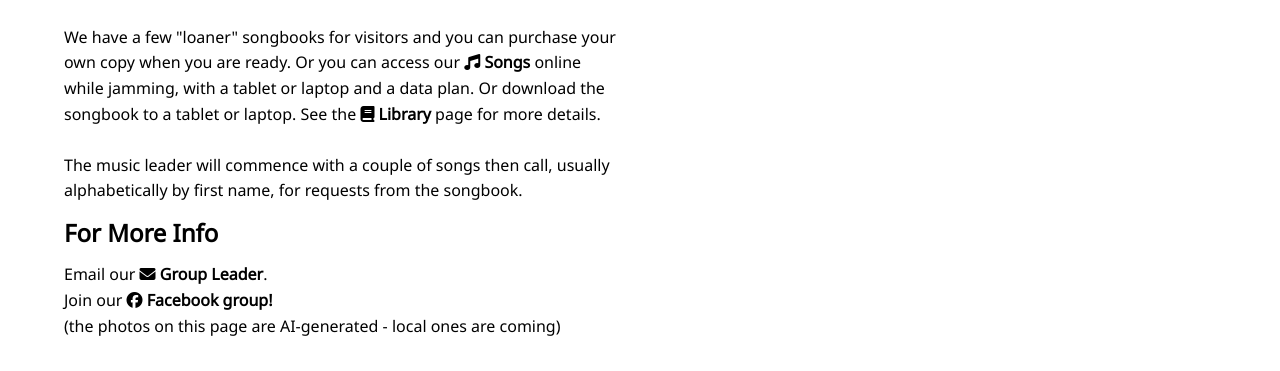
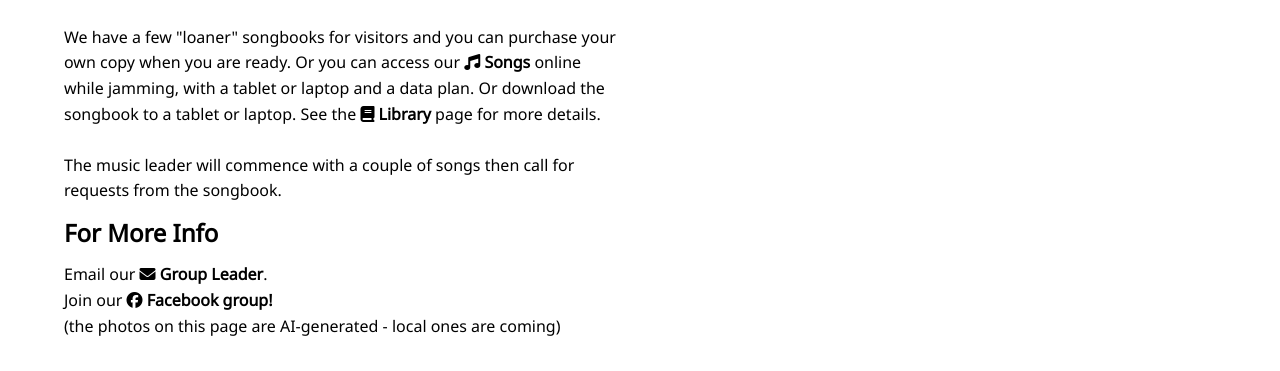
Before and after one commit to cugwebmaster/website, a plain HTML site: page index.html in a window 1280 px wide. Shown: the part 1027-1398 px from the top of the page. Drawn offline with nearby package versions, Linux system fonts and the light colour scheme.

Commit message:
text altered

```diff
--- a/index.html
+++ b/index.html
@@ -40,7 +40,7 @@
 <h2>Let's Jam!</h2>
 When you arrive, register at the door (<i class="fa fa-coins"></i> $2 koha to cover costs), grab any free seat and introduce yourself to those around you. Alternately, arrive early for a meal - check out the <i class="fa fa-cutlery"></i> <a class="link" href="https://www.cashmereclub.org.nz/bar">Cashmere Club Menu</a>.
 <p><br>We have a few "loaner" songbooks for visitors and you can purchase your own copy when you are ready. Or you can access our <i class="fa fa-music"> </i> <a href="songs.html">Songs</a> online while jamming, with a tablet or laptop and a data plan. Or download the songbook to a tablet or laptop. See the <i class="fa-solid fa-book"></i><a href="library.html"> Library</a> page for more details.
-<p><br>The music leader will commence with a couple of songs then call, usually alphabetically by first name, for requests from the songbook.</a>
+<p><br>The music leader will commence with a couple of songs then call for requests from the songbook.</a>
 
 <h2 style="padding-top:10px;">For More Info</h2>
 Email our <i class="fa fa-envelope"></i> <a href="mailto:CashmereUkeGroup@gmail.com"> Group Leader</a>.<br>
```
